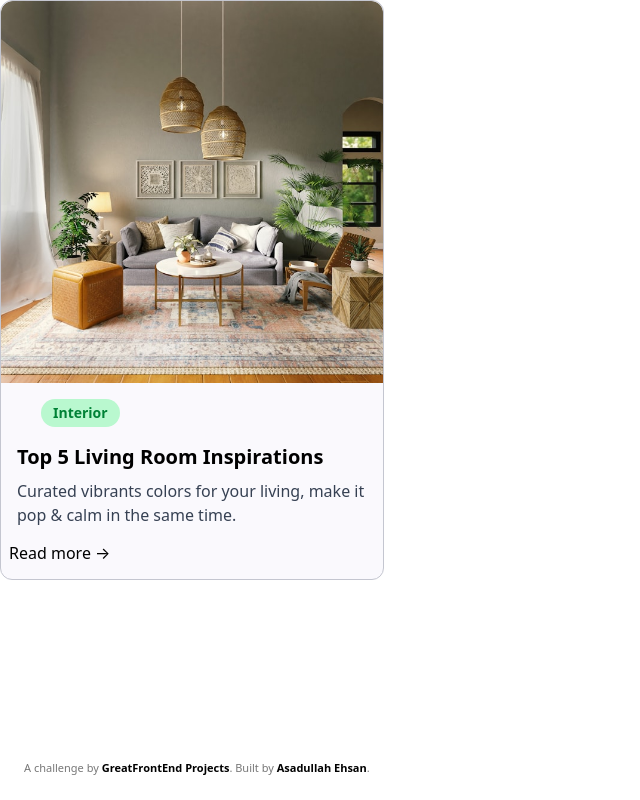
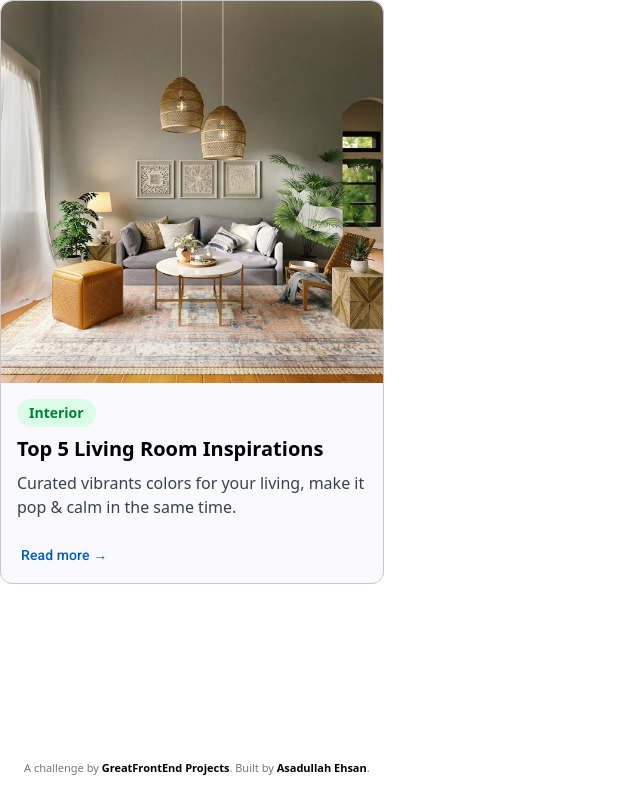
Before and after one commit to asadullahehsan/blog-card, an Angular app: page / in a window 1280 px wide. Shown: the whole page, without its empty margins (0-640 px from the left). Built offline with nearby package versions, Linux system fonts and the light colour scheme.

Commit message:
modify card content to be aligned and match the sample

```diff
--- a/src/app/blog-card/blog-card.component.html
+++ b/src/app/blog-card/blog-card.component.html
@@ -4,25 +4,22 @@
 >
   <img
     mat-card-image
-    class="w-full"
     src="assets/images/spacejoy-YqFz7UMm8qE-unsplash.jpg"
     alt="Photo of a Living Room"
   />
   <mat-card-content class="px-6 py-4">
-    <div class="px-6 pt-4 pb-2">
+    <div class="pt-4 pb-2">
       <span
-        class="inline-block bg-green-200 rounded-full px-3 py-1 text-sm font-semibold text-green-700 mr-2 mb-2"
+        class="inline-block bg-green-100 rounded-full px-3 py-1 text-sm font-semibold text-green-700 mr-2 mb-2"
         >{{ category }}</span
       >
+      <h2 class="font-bold text-xl mb-2">{{ title }}</h2>
+      <p class="text-gray-700 text-base">
+        {{ description }}
+      </p>
     </div>
-    <h2 class="font-bold text-xl mb-2">{{ title }}</h2>
-    <p class="text-gray-700 text-base">
-      {{ description }}
-    </p>
   </mat-card-content>
   <mat-card-actions>
-    <a [href]="linkUrl" class="card-cta"
-      >Read more <span class="arrow">→</span></a
-    >
+    <a [href]="linkUrl" mat-button>Read more <span class="arrow">→</span></a>
   </mat-card-actions>
 </mat-card>
```
